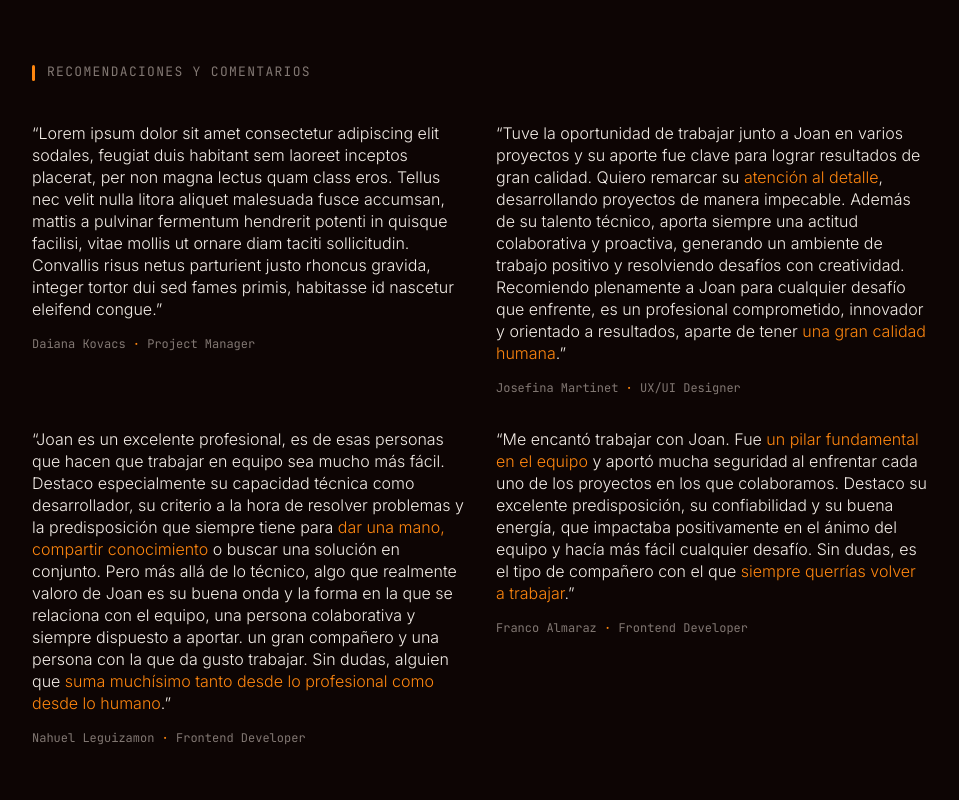
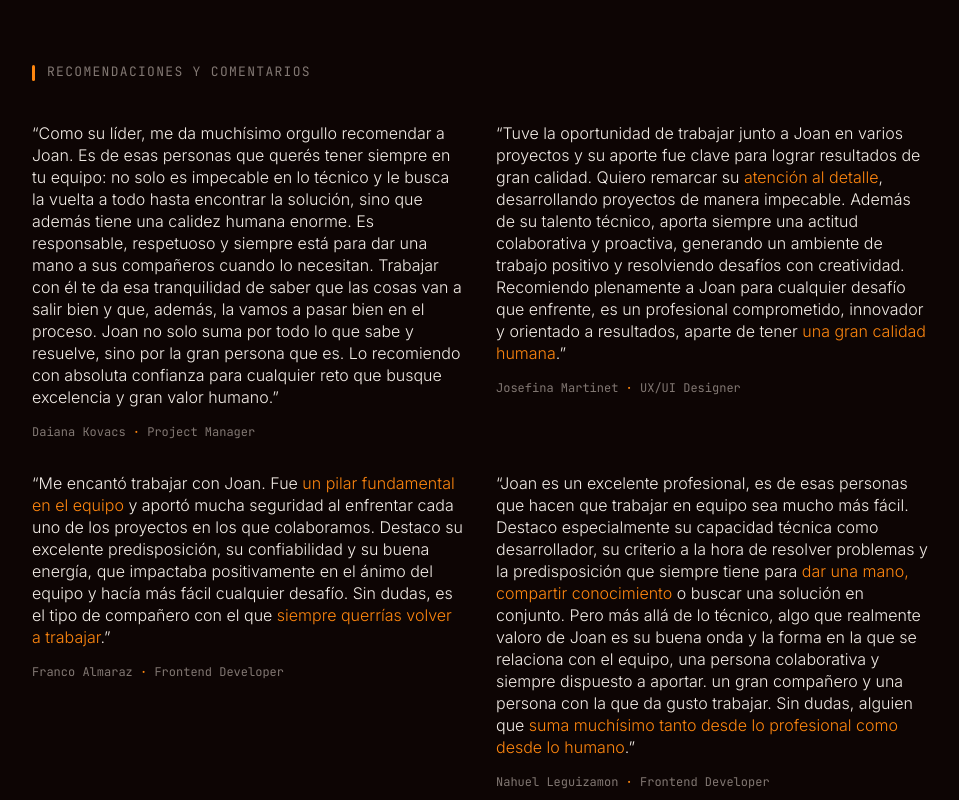
Before and after one commit to joandiazestigarribia/portfolio-2026, a Next.js app: page / in a window 1280 px wide. Shown: the part 2440-3240 px from the top of the page, without its empty margins (160-1119 px from the left). Built offline with nearby package versions, Linux system fonts and the light colour scheme; no server answers.

Commit message:
feat: daiana recommendation

```diff
--- a/src/data/quotes.ts
+++ b/src/data/quotes.ts
@@ -9,7 +9,7 @@ export const quotes: Quote[] = [
   {
     id: "pm",
     quote:
-      "Lorem ipsum dolor sit amet consectetur adipiscing elit sodales, feugiat duis habitant sem laoreet inceptos placerat, per non magna lectus quam class eros. Tellus nec velit nulla litora aliquet malesuada fusce accumsan, mattis a pulvinar fermentum hendrerit potenti in quisque facilisi, vitae mollis ut ornare diam taciti sollicitudin. Convallis risus netus parturient justo rhoncus gravida, integer tortor dui sed fames primis, habitasse id nascetur eleifend congue.",
+      "Como su líder, me da muchísimo orgullo recomendar a Joan. Es de esas personas que querés tener siempre en tu equipo: no solo es impecable en lo técnico y le busca la vuelta a todo hasta encontrar la solución, sino que además tiene una calidez humana enorme. Es responsable, respetuoso y siempre está para dar una mano a sus compañeros cuando lo necesitan. Trabajar con él te da esa tranquilidad de saber que las cosas van a salir bien y que, además, la vamos a pasar bien en el proceso. Joan no solo suma por todo lo que sabe y resuelve, sino por la gran persona que es. Lo recomiendo con absoluta confianza para cualquier reto que busque excelencia y gran valor humano.",
     name: "Daiana Kovacs",
     role: "Project Manager",
   },
@@ -23,15 +23,15 @@ export const quotes: Quote[] = [
   {
     id: "dev1",
     quote:
-      "Joan es un excelente profesional, es de esas personas que hacen que trabajar en equipo sea mucho más fácil. Destaco especialmente su capacidad técnica como desarrollador, su criterio a la hora de resolver problemas y la predisposición que siempre tiene para **dar una mano, compartir conocimiento** o buscar una solución en conjunto. Pero más allá de lo técnico, algo que realmente valoro de Joan es su buena onda y la forma en la que se relaciona con el equipo, una persona colaborativa y siempre dispuesto a aportar. un gran compañero y una persona con la que da gusto trabajar. Sin dudas, alguien que **suma muchísimo tanto desde lo profesional como desde lo humano**.",
-    name: "Nahuel Leguizamon",
+      "Me encantó trabajar con Joan. Fue **un pilar fundamental en el equipo** y aportó mucha seguridad al enfrentar cada uno de los proyectos en los que colaboramos. Destaco su excelente predisposición, su confiabilidad y su buena energía, que impactaba positivamente en el ánimo del equipo y hacía más fácil cualquier desafío. Sin dudas, es el tipo de compañero con el que **siempre querrías volver a trabajar**.",
+    name: "Franco Almaraz",
     role: "Frontend Developer",
   },
   {
     id: "dev2",
     quote:
-      "Me encantó trabajar con Joan. Fue **un pilar fundamental en el equipo** y aportó mucha seguridad al enfrentar cada uno de los proyectos en los que colaboramos. Destaco su excelente predisposición, su confiabilidad y su buena energía, que impactaba positivamente en el ánimo del equipo y hacía más fácil cualquier desafío. Sin dudas, es el tipo de compañero con el que **siempre querrías volver a trabajar**.",
-    name: "Franco Almaraz",
+      "Joan es un excelente profesional, es de esas personas que hacen que trabajar en equipo sea mucho más fácil. Destaco especialmente su capacidad técnica como desarrollador, su criterio a la hora de resolver problemas y la predisposición que siempre tiene para **dar una mano, compartir conocimiento** o buscar una solución en conjunto. Pero más allá de lo técnico, algo que realmente valoro de Joan es su buena onda y la forma en la que se relaciona con el equipo, una persona colaborativa y siempre dispuesto a aportar. un gran compañero y una persona con la que da gusto trabajar. Sin dudas, alguien que **suma muchísimo tanto desde lo profesional como desde lo humano**.",
+    name: "Nahuel Leguizamon",
     role: "Frontend Developer",
   },
 ];
```
